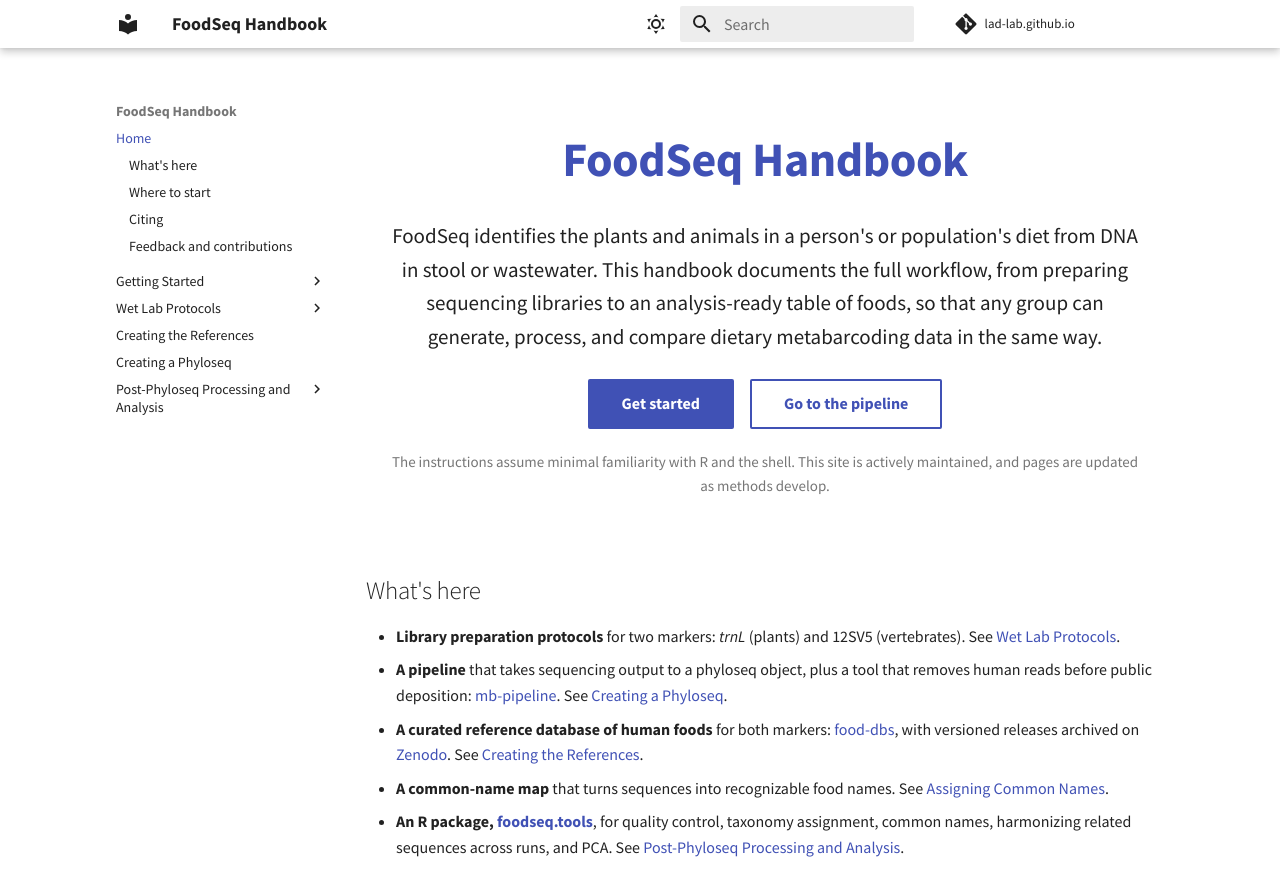
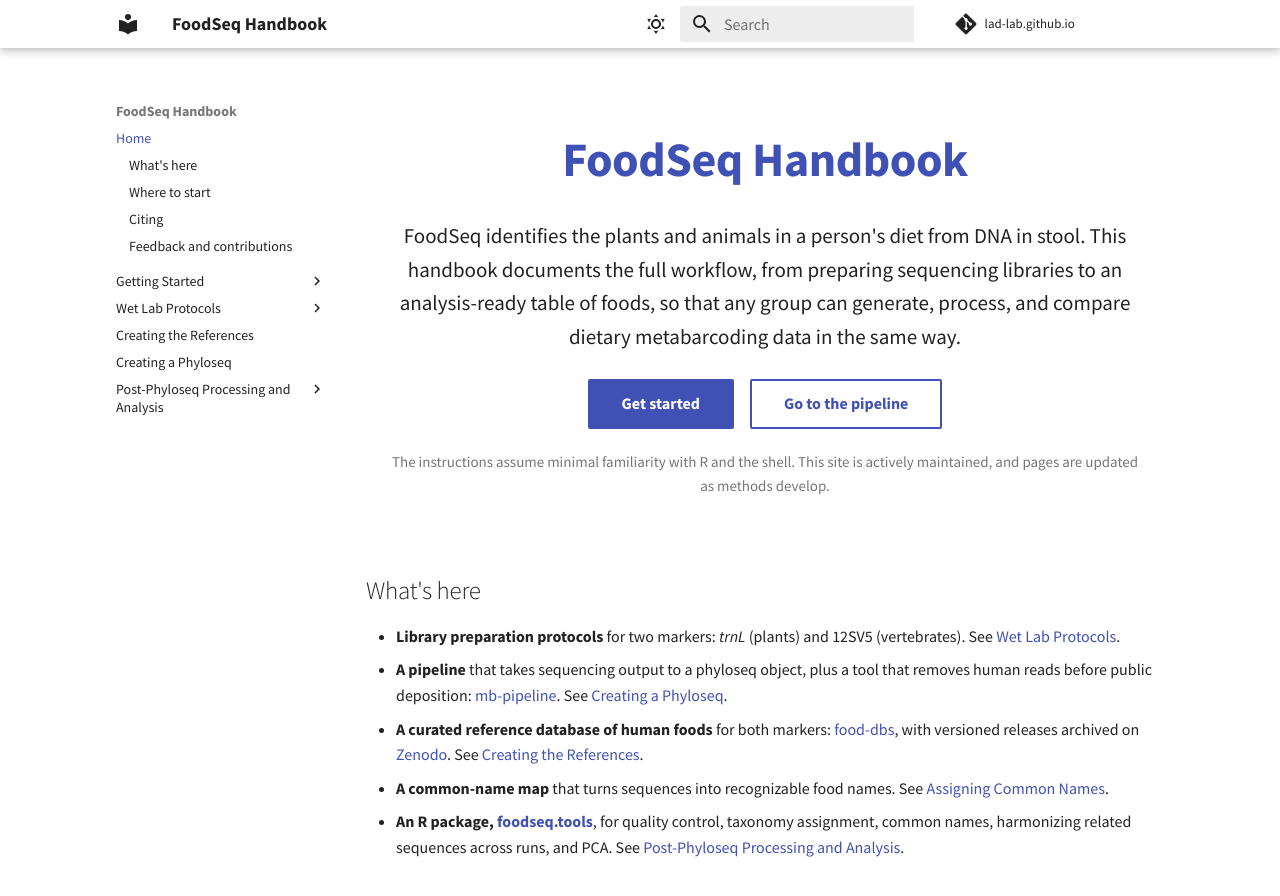
Before and after one commit to LAD-LAB/lad-lab.github.io, an MkDocs documentation site: the page built from docs/index.md, in a window 1280 px wide and 900 px high. Shown: the top 896 px of the window. Built offline with MkDocs 1.6.1 and Material for MkDocs 9.7.7, drawn with Linux system fonts in a browser that asks for light colours; comment, search, counter and statistics services are not loaded.

Commit message:
Home page: describe FoodSeq as identifying diet from stool only
Co-Authored-By: Claude Opus 5.5 <noreply@anthropic.com>

```diff
--- a/docs/index.md
+++ b/docs/index.md
@@ -2,7 +2,7 @@
 
 # FoodSeq Handbook
 
-FoodSeq identifies the plants and animals in a person's or population's diet from DNA in stool or wastewater. This handbook documents the full workflow, from preparing sequencing libraries to an analysis-ready table of foods, so that any group can generate, process, and compare dietary metabarcoding data in the same way.
+FoodSeq identifies the plants and animals in a person's diet from DNA in stool. This handbook documents the full workflow, from preparing sequencing libraries to an analysis-ready table of foods, so that any group can generate, process, and compare dietary metabarcoding data in the same way.
 
 [Get started](intro.md){ .md-button .md-button--primary } [Go to the pipeline](pipeline.md){ .md-button }
 
```
